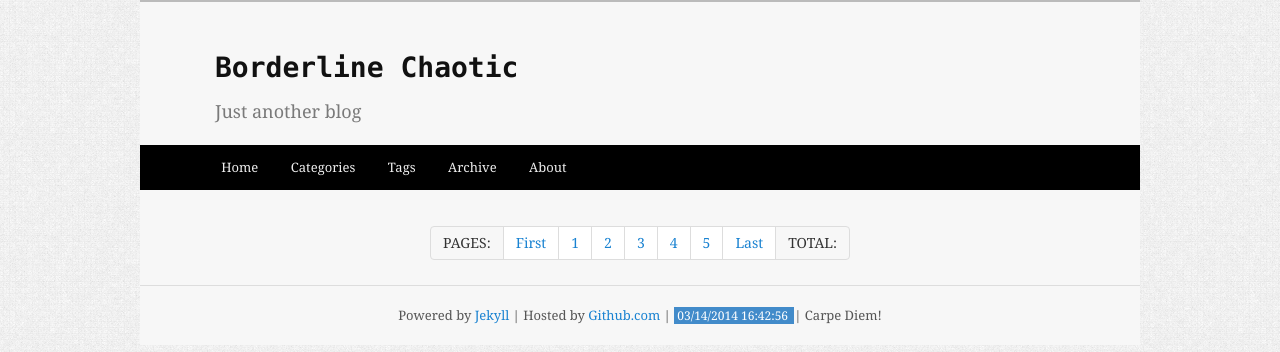
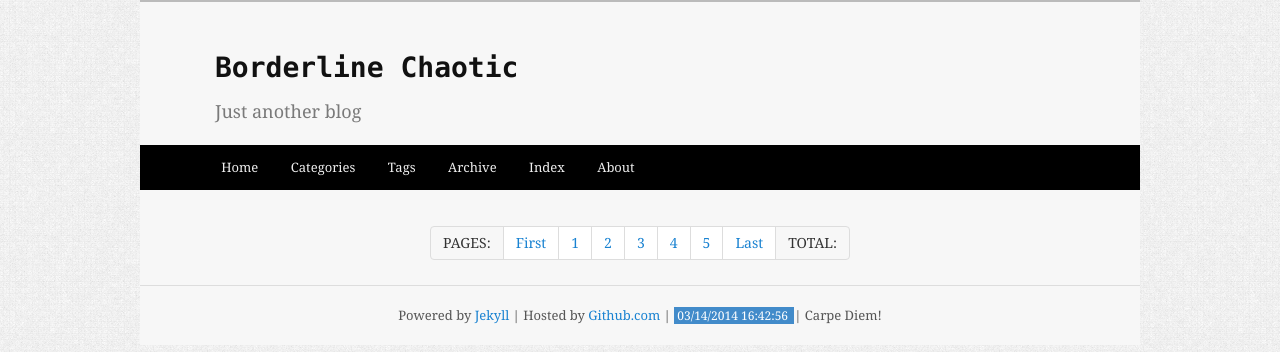
Before and after one commit to fandemonium/blog, a Jekyll site: the page built from index.html, in a window 1280 px wide. Shown: the top 352 px of the page. Built offline with Jekyll 4.4.1, drawn with Linux system fonts in a browser that asks for light colours.

Commit message:
added index link to default.html

```diff
--- a/_layouts/default.html
+++ b/_layouts/default.html
@@ -27,7 +27,8 @@
 		     <li><a href="/">Home</a></li>
 		     <li><a href="/categories.html">Categories</a></li>
 		     <li><a href="/tags.html">Tags</a></li>
-                     <li><a href="/archive.html">Archive</a></li>
+		     <li><a href="/archive.html">Archive</a></li>
+		     <li><a href="/index.html">Index</a></li>
                      <li><a href="/about.html">About</a></li>
                  </ul>
              </div>
```
